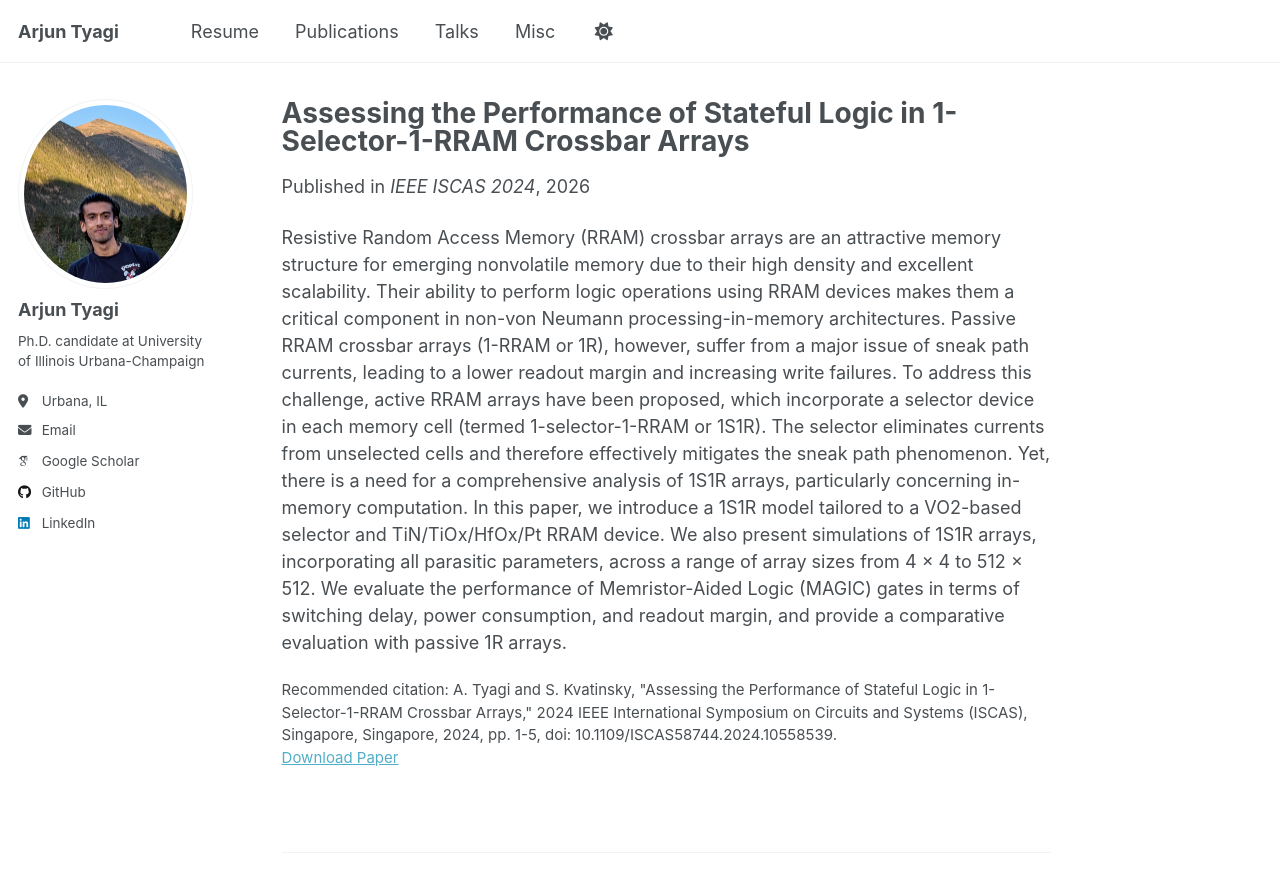
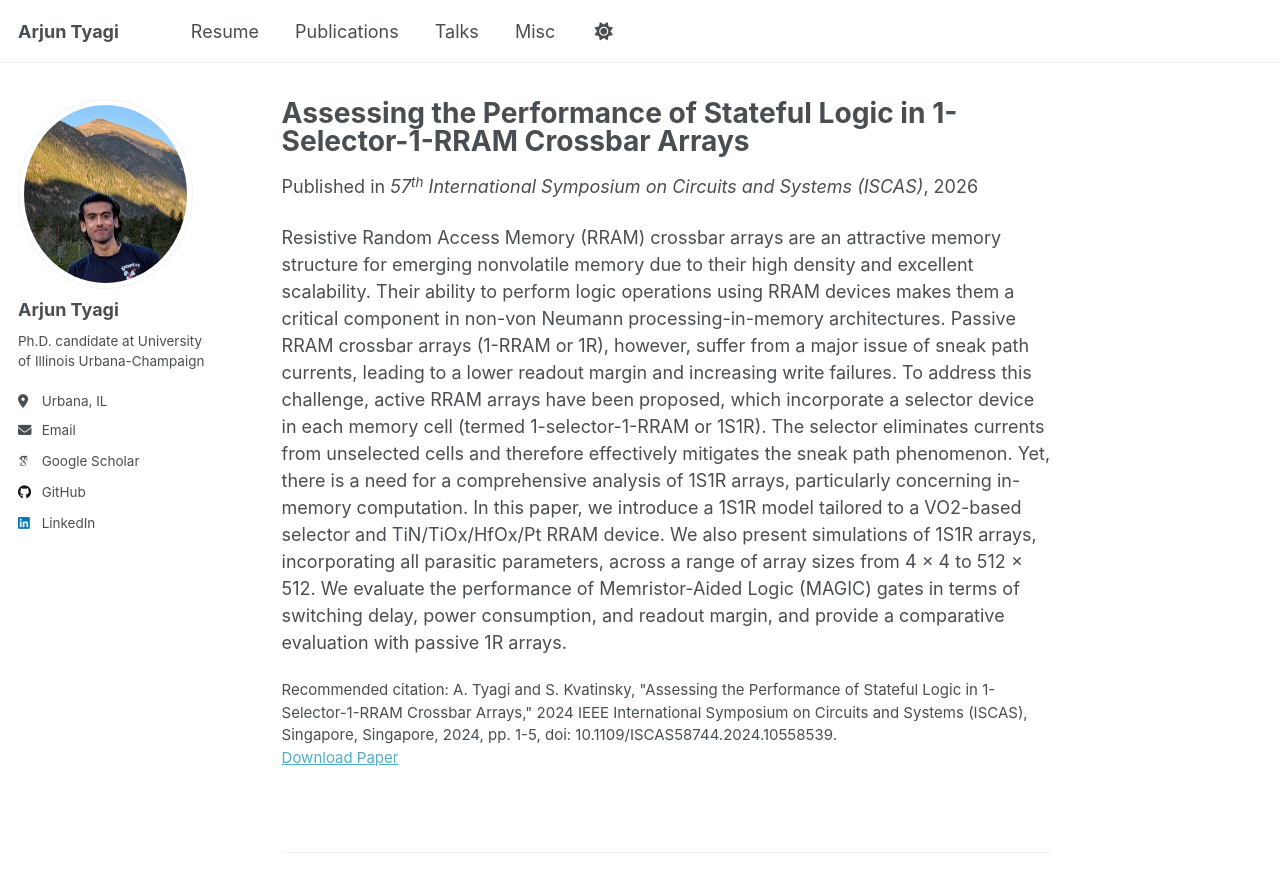
Before and after one commit to ArjunTyagi25/ArjunTyagi25.github.io, a Jekyll site: the page built from _publications/paper-01.md, in a window 1280 px wide and 900 px high. Shown: the top 892 px of the window. Built offline with Jekyll 4.4.1, drawn with Linux system fonts in a browser that asks for light colours; some web fonts are replaced; a script that is not in the unit is left out.

Commit message:
Update venue name

```diff
--- a/_publications/paper-01.md
+++ b/_publications/paper-01.md
@@ -5,7 +5,7 @@ category: conferences
 permalink: /publication/paper-01
 # excerpt: 'This paper is about comparing the performance of MAGIC stateful logic on 1S1R arrays.'
 # date: 2024-08-15
-venue: 'IEEE ISCAS 2024'
+venue: '57<sup>th</sup> International Symposium on Circuits and Systems (ISCAS)'
 # slidesurl: 'http://academicpages.github.io/files/slides1.pdf'
 paperurl: 'https://ieeexplore.ieee.org/abstract/document/10558539'
 # bibtexurl: 'http://academicpages.github.io/files/bibtex1.bib'
```
